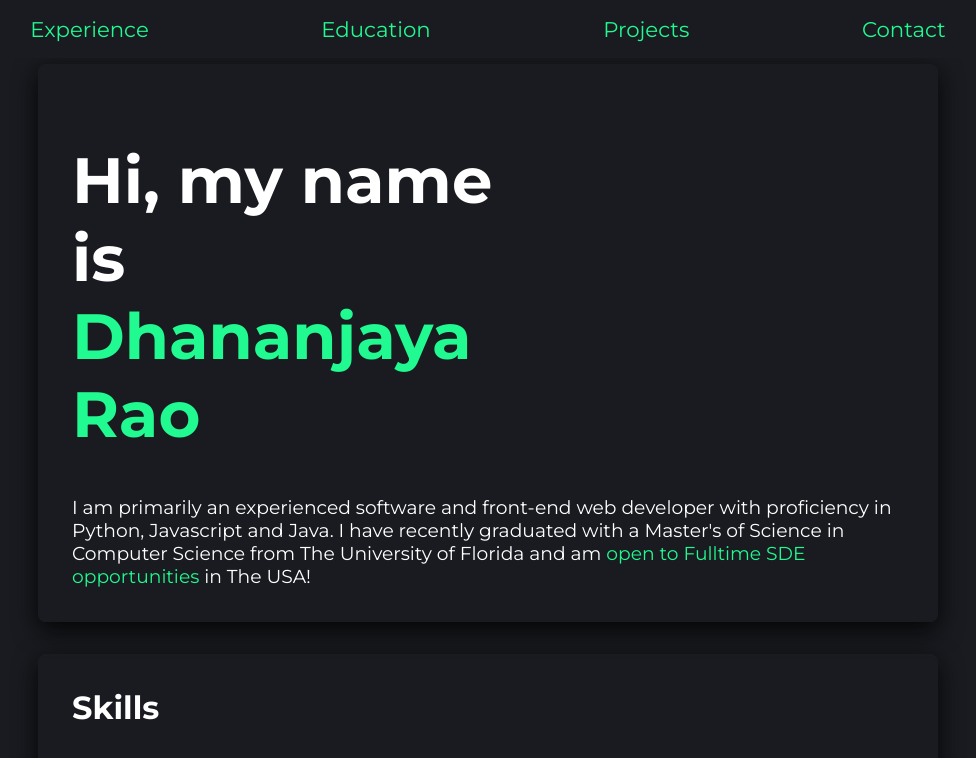
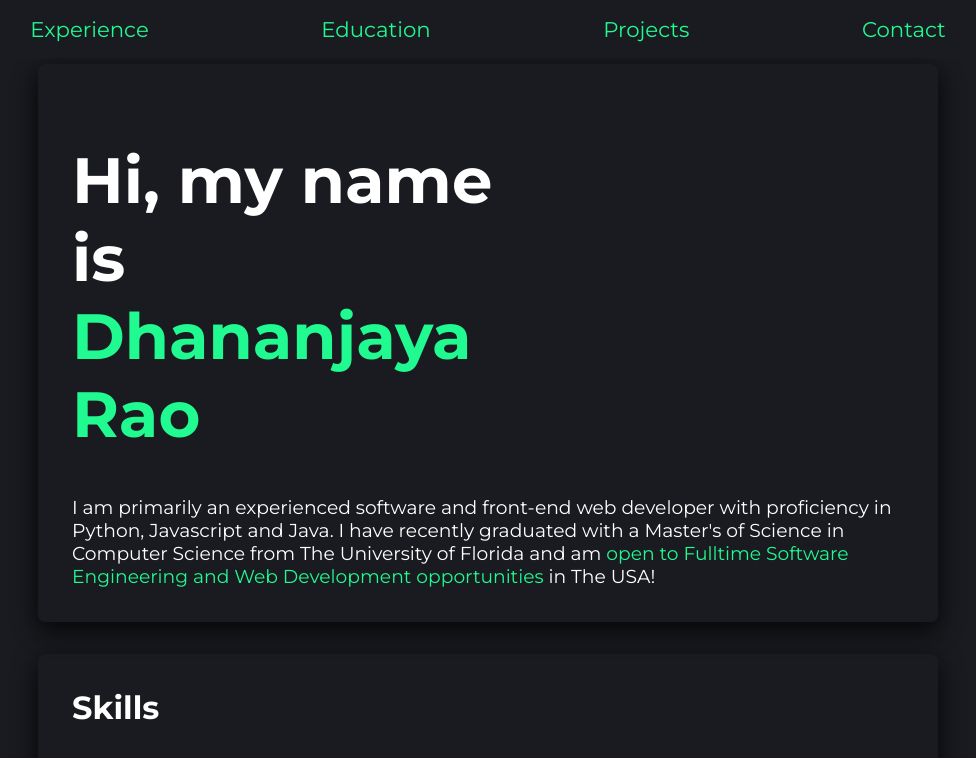
Before and after one commit to Dhananjayrao/portfolio, a React (Create React App) app: page / in a window 1280 px wide. Shown: the top 758 px of the page, without its empty margins (152-1128 px from the left). Built offline with nearby package versions, Linux system fonts and the light colour scheme.

Commit message:
cleanups. added project image and min svg

```diff
--- a/public/index.html
+++ b/public/index.html
@@ -10,7 +10,7 @@
     <meta name="theme-color" content="#000000" />
     <meta
       name="description"
-      content="Web site created using create-react-app"
+      content="personal website of Dhananjaya Sathyanarayana Rao"
     />
     <link rel="apple-touch-icon" href="%PUBLIC_URL%/logo192.png" />
     <!--
@@ -27,7 +27,7 @@
       work correctly both with client-side routing and a non-root public URL.
       Learn how to configure a non-root public URL by running `npm run build`.
     -->
-    <title>React App</title>
+    <title>Dhananjaya Rao website</title>
   </head>
   <body>
     <noscript>You need to enable JavaScript to run this app.</noscript>
--- a/src/App.css
+++ b/src/App.css
@@ -53,6 +53,7 @@ a{
   display: flex;
   flex-direction: column;
   justify-content: center;
+  min-height: 34rem;
 }
 
 .section-bg{
@@ -81,6 +82,7 @@ a{
   display: flex;
   flex-direction: row;
   text-align: left;
+  align-items: center;
 }
 
 .info-section{
@@ -162,6 +164,7 @@ a{
 }
 
 .img-animate{
+  scale: 1.2;
   animation: imgbluranimation 3s forwards;
 }
 
--- a/src/App.jsx
+++ b/src/App.jsx
@@ -6,6 +6,7 @@ import Info from './Info';
 import Skills from './Skills';
 import pdfProjImage from './static/Textreader.png';
 import surveillanceProjImage from './static/SurveillanceDetection.png';
+import soccerAnalysisProjImage from './static/SoccerAnalysis.jpg';
 
 function App() {
   const expContent=
@@ -56,6 +57,7 @@ function App() {
     },
     {
       name:"Performance Trend Evaluation in Soccer",
+      img:soccerAnalysisProjImage,
       desc:["- Web application which analyzed performances of european soccer clubs and players using various metrics overtime and discern trends.",
             "- Parsed over the statistics of more than 1000000 games from 2003 to 2022, creating complex Oracle SQL scripts to fetch and visualize data pertaining to performances, trends and financials of Football clubs.",
             "- Provided concise and relevant insights into team structure, player performance and visualizations overindiscernible data."]
--- a/src/Hero.jsx
+++ b/src/Hero.jsx
@@ -1,5 +1,5 @@
 import React from 'react';
-import pxlSelf from './static/Saly-10.svg'
+import pxlSelf from './static/Saly-10.min.svg';
 
 const Hero = () => {
   return (
@@ -8,7 +8,7 @@ const Hero = () => {
             <h1>Hi, my name is <span className='title-highlight name-animate'>Dhananjaya Rao</span></h1>
             <img src={pxlSelf} className='img-animate' alt='pixel art'/>
         </div>
-        <h3>I am primarily an experienced software and front-end web developer with proficiency in Python, Javascript and Java. I have recently graduated with a Master's of Science in Computer Science from The University of Florida and am <span className='title-highlight'>open to Fulltime SDE opportunities</span> in The USA!</h3>
+        <h3>I am primarily an experienced software and front-end web developer with proficiency in Python, Javascript and Java. I have recently graduated with a Master's of Science in Computer Science from The University of Florida and am <span className='title-highlight'>open to Fulltime Software Engineering and Web Development opportunities</span> in The USA!</h3>
     </div>
   )
 }
```
Also changed, not shown: src/static/SoccerAnalysis.jpg (added), 1 other file (tests, documents, lock files or other folders).
